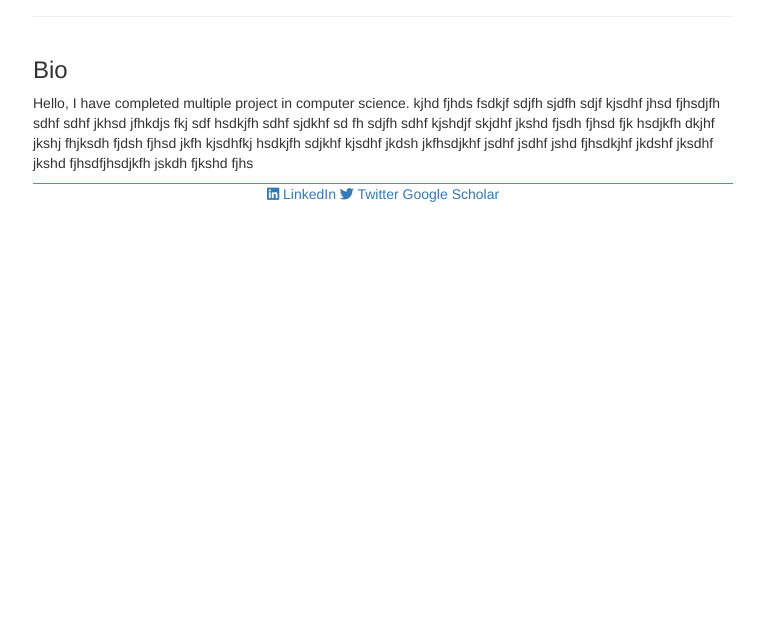
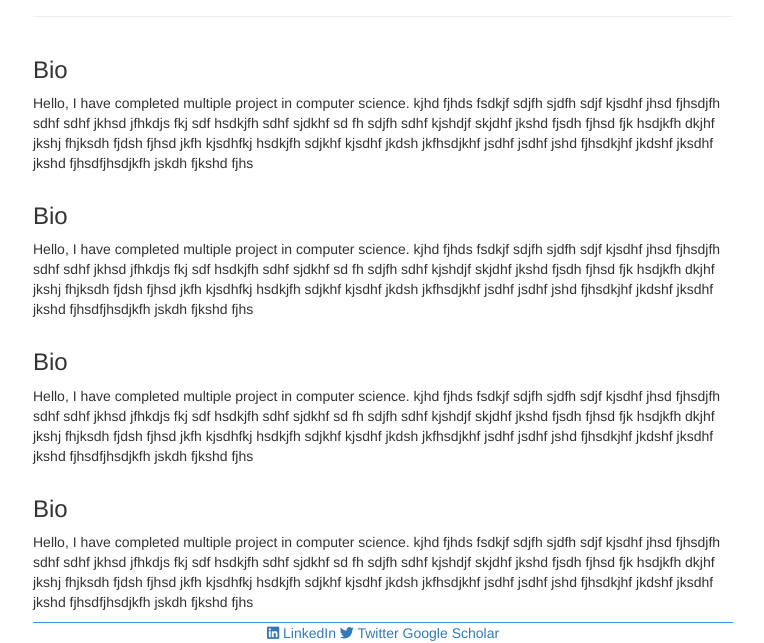
Before and after one commit to shubhshekhar/shubhshekhar.github.io, a Jekyll site: the page index.html, which Jekyll copies as it is, in a window 1280 px wide, cut to the strip 465-1108 px from the top of the page. Shown: the whole strip, without its empty margins (257-1021 px from the left). Built offline with Jekyll 4.4.1, drawn with Linux system fonts in a browser that asks for light colours; nearby versions of some CDN libraries; before the commit the page ends 900 px from its top, so only the background shows below that.

Commit message:
Update index.html

```diff
--- a/index.html
+++ b/index.html
@@ -59,6 +59,21 @@
 </div>
 
 <div class="container">
+  <h3>Bio</h3>
+  <p>Hello, I have completed multiple project in computer science. kjhd fjhds fsdkjf sdjfh sjdfh sdjf kjsdhf jhsd fjhsdjfh sdhf sdhf jkhsd jfhkdjs fkj sdf hsdkjfh sdhf sjdkhf sd fh sdjfh sdhf kjshdjf skjdhf jkshd fjsdh fjhsd fjk hsdjkfh dkjhf jkshj fhjksdh fjdsh fjhsd jkfh kjsdhfkj hsdkjfh sdjkhf kjsdhf jkdsh jkfhsdjkhf jsdhf jsdhf jshd fjhsdkjhf jkdshf jksdhf jkshd fjhsdfjhsdjkfh jskdh fjkshd fjhs</p>
+</div>
+
+<div class="container">
+  <h3>Bio</h3>
+  <p>Hello, I have completed multiple project in computer science. kjhd fjhds fsdkjf sdjfh sjdfh sdjf kjsdhf jhsd fjhsdjfh sdhf sdhf jkhsd jfhkdjs fkj sdf hsdkjfh sdhf sjdkhf sd fh sdjfh sdhf kjshdjf skjdhf jkshd fjsdh fjhsd fjk hsdjkfh dkjhf jkshj fhjksdh fjdsh fjhsd jkfh kjsdhfkj hsdkjfh sdjkhf kjsdhf jkdsh jkfhsdjkhf jsdhf jsdhf jshd fjhsdkjhf jkdshf jksdhf jkshd fjhsdfjhsdjkfh jskdh fjkshd fjhs</p>
+</div>
+
+<div class="container">
+  <h3>Bio</h3>
+  <p>Hello, I have completed multiple project in computer science. kjhd fjhds fsdkjf sdjfh sjdfh sdjf kjsdhf jhsd fjhsdjfh sdhf sdhf jkhsd jfhkdjs fkj sdf hsdkjfh sdhf sjdkhf sd fh sdjfh sdhf kjshdjf skjdhf jkshd fjsdh fjhsd fjk hsdjkfh dkjhf jkshj fhjksdh fjdsh fjhsd jkfh kjsdhfkj hsdkjfh sdjkhf kjsdhf jkdsh jkfhsdjkhf jsdhf jsdhf jshd fjhsdkjhf jkdshf jksdhf jkshd fjhsdfjhsdjkfh jskdh fjkshd fjhs</p>
+</div>
+
+<div class="container">
 	<div class="footer">
   			<span class="external">
 			<a href=""><i class="fab fa-linkedin"></i> LinkedIn</a>
```
